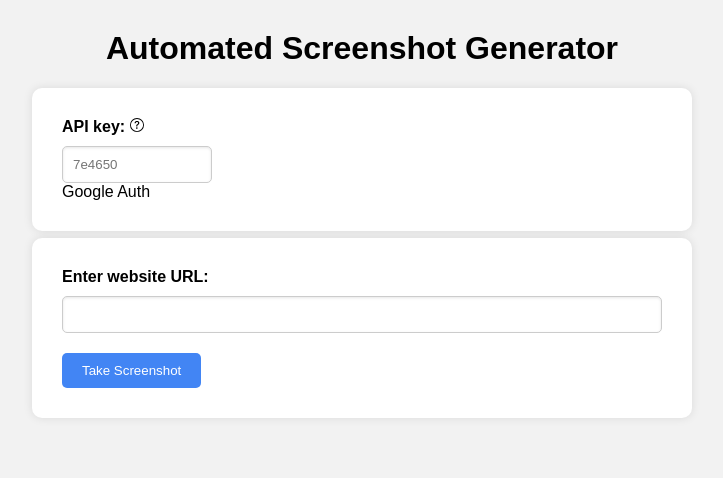
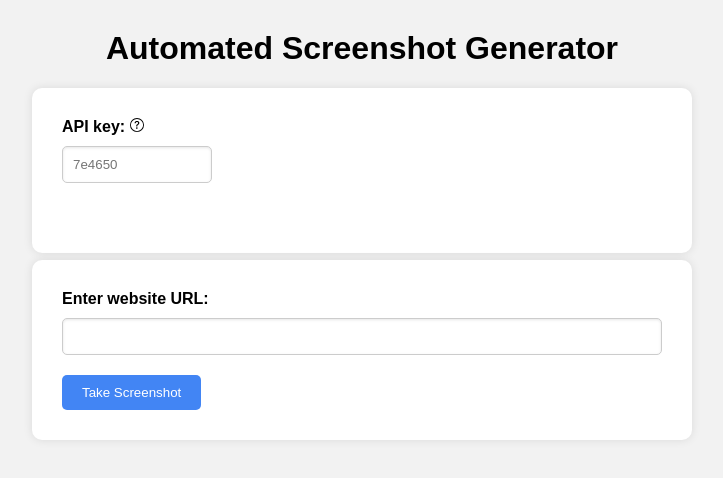
Before and after one commit to Yeshey/Automated-screenshot-generator-React, a React (Create React App) app: page / in a window 1280 px wide. Shown: the top 478 px of the page, without its empty margins (278-1001 px from the left). Built offline with nearby package versions, Linux system fonts and the light colour scheme.

Commit message:
login and logout to google

```diff
--- a/src/GoogleAuth.js
+++ b/src/GoogleAuth.js
@@ -1,14 +1,37 @@
 import React, { useState } from "react";
-import { GoogleOAuthProvider } from '@react-oauth/google';
+import { GoogleOAuthProvider, GoogleLogin, googleLogout, useGoogleOneTapLogin } from '@react-oauth/google';
 
 function GoogleAuth() {
+  const [isLoggedIn, setIsLoggedIn] = useState(false);
 
+  const handleLoginSuccess = (credentialResponse) => {
+    console.log(credentialResponse);
+    setIsLoggedIn(true);
+  };
+
+  const handleLogoutClick = () => {
+    googleLogout();
+    setIsLoggedIn(false);
+  };
 
   return (
-    <div>
-      <span> Google Auth </span>
-    </div>
+    <>
+      <GoogleOAuthProvider clientId="191000969607-dbpi9doi2bct7asm8k2lcej10n1f1ac5.apps.googleusercontent.com">
+        {isLoggedIn ? (
+          <button onClick={handleLogoutClick}>Logout</button>
+        ) : (
+          <GoogleLogin
+            onSuccess={handleLoginSuccess}
+            onError={() => {
+              console.log('Login Failed');
+            }}
+            useOneTap
+          />
+        )}
+      </GoogleOAuthProvider>
+    </>
   );
 }
 
+
 export default GoogleAuth;
```
